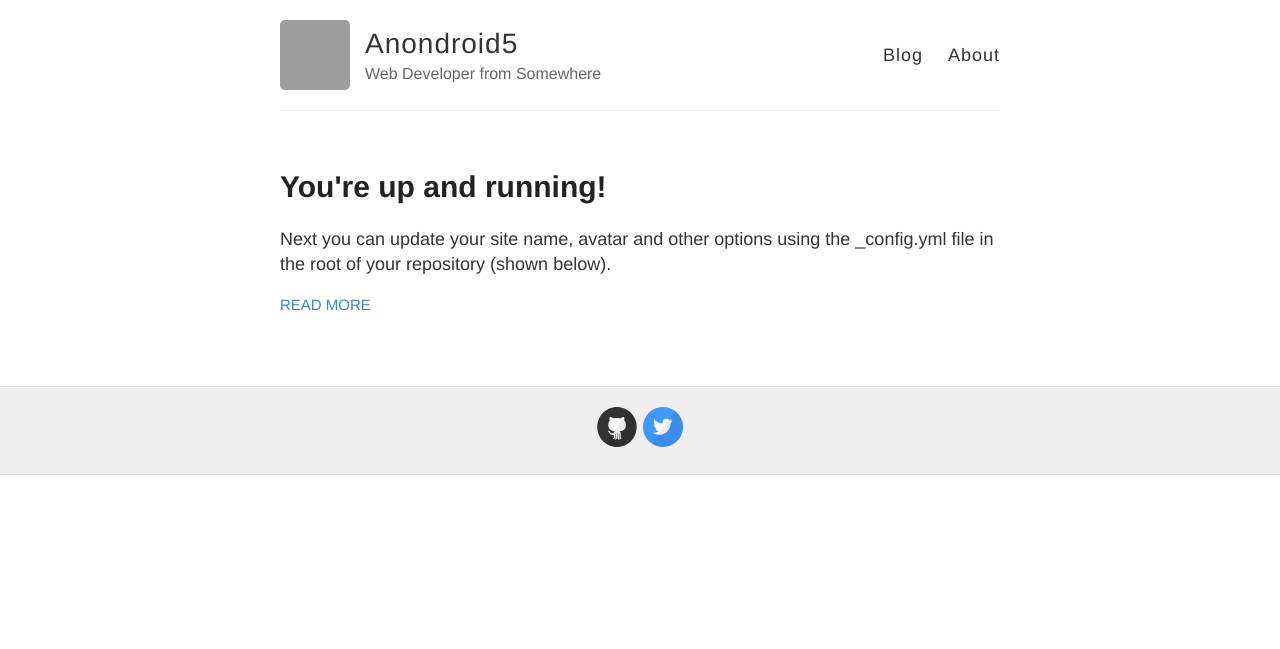
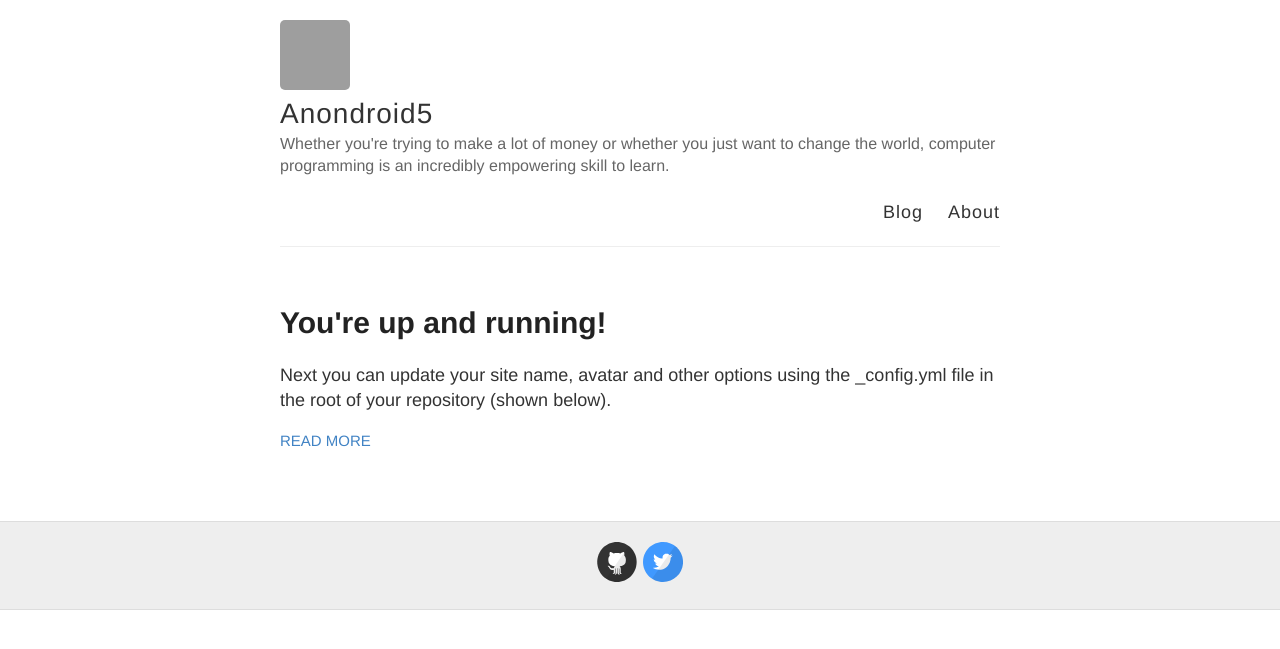
Before and after one commit to The-Actual-Damien/nondroid5-jeckyll, a Jekyll site: the page built from index.html, in a window 1280 px wide. Shown: the top 649 px of the page. Built offline with Jekyll 4.4.1, drawn with Linux system fonts in a browser that asks for light colours; Markdown is read by kramdown in place of the engine named in the settings; grey boxes are pictures that could not be loaded.

Commit message:
Update _config.yml

```diff
--- a/_config.yml
+++ b/_config.yml
@@ -6,7 +6,7 @@
 name: Anondroid5
 
 # Short bio or description (displayed in the header)
-description: Web Developer from Somewhere
+description: Whether you're trying to make a lot of money or whether you just want to change the world, computer programming is an incredibly empowering skill to learn.
 
 # URL of your avatar or profile pic (you could use your GitHub profile pic)
 avatar: https://avatars1.githubusercontent.com/u/5197882
```
